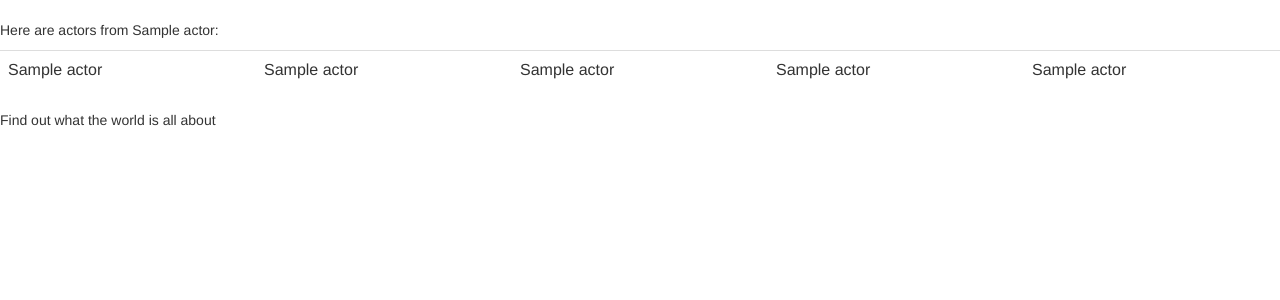
After one commit to annaruble/330final, a Flask app: template templates/movie.html in a window 1280 px wide. The commit adds this page. Shown: the top 300 px of the page. Run offline with Flask 2, Linux system fonts and the light colour scheme; the template is opened without the code that fills it: most values are stand-ins (such as "Sample title", 1, 10 or a date in 2020); some libraries are stand-ins or nearby versions.

Commit message:
Class Updates

```diff
--- a/run.py
+++ b/run.py
@@ -8,9 +8,9 @@ app = Flask(__name__)
 def hello():
     db = records.Database('postgresql://schuna05:@knuth.luther.edu/movies')
     res = db.query('select distinct country from release_date order by country')
-    res2 = db.query('select distinct year from release_date order by year')
+    res2 = db.query('select distinct year from release_date order by year desc')
 
-    res3 = OrderedDict([('Jan','Jan'),('Feb','Feb'),('Mar','Mar'),('Apr','Apr'),('May','May'),('June','June'),('July','July'),('Aug','Aug'),('Sep','Sep'),('Oct','Oct'),('Nov','Nov'),('Dec','Dec')])
+    res3 = OrderedDict([('None','None'),('Jan','Jan'),('Feb','Feb'),('Mar','Mar'),('Apr','Apr'),('May','May'),('June','June'),('July','July'),('Aug','Aug'),('Sep','Sep'),('Oct','Oct'),('Nov','Nov'),('Dec','Dec')])
     return render_template('index.html', countries=res,years=res2,months=res3 )
 
 @app.route('/processform')
@@ -20,9 +20,26 @@ def procform():
     monthx = request.args.get("month")
     res3 = {'Jan':1,'Feb':2,'Mar':3,'Apr':4,'May':5,'June':6,'July':7,'Aug':8,'Sep':9,'Oct':10,'Nov':11,'Dec':12}
     db = records.Database('postgresql://schuna05:@knuth.luther.edu/movies')
-    res = db.query('select * from release_date where country = :country and year = :year and month = :month limit 10', country = countryx, year =yearx, month = res3[monthx])
+    if monthx == "None" and yearx == "None":
+        res = db.query('select * from release_date where country = :country', country = countryx)
+    elif monthx == "None":
+        res = db.query('select * from release_date where country = :country and year = :year', country = countryx, year =yearx)
+    elif yearx == "None":
+        res = db.query('select * from release_date where country = :country and month = :month', country = countryx, month = res3[monthx])
+    else:
+        res = db.query('select * from release_date where country = :country and year = :year and month = :month', country = countryx, year =yearx, month = res3[monthx])
 
     return render_template('result.html', movress=res)
+
+@app.route('/rendermovie')
+def getMovieInfo():
+    moviex = request.args.get("movie")
+    #x = len(moviex)
+    db = records.Database('postgresql://schuna05:@knuth.luther.edu/movies')
+    res = db.query('select * from moviecast where title = :movie order by n', movie = moviex)
+
+
+    return render_template('movie.html',actors = res)
 
 
 
--- /dev/null
+++ b/templates/movie.html
@@ -0,0 +1,15 @@
+{% extends "base.html" %}
+{% block content %}
+<p> Here are actors from {{actors[0][1]}}:</p>
+<table class="table table-hover">
+    {% for actor in actors  %}
+    <tr>
+        <td> {{actor[2]}} </td>
+        <td> {{actor[3]}} </td>
+        <td> {{actor[4]}} </td>
+        <td> {{actor[5]}} </td>
+        <td> {{actor[6]}} </td>
+    </tr>
+    {% endfor %}
+</table>
+{% endblock %}
--- a/templates/result.html
+++ b/templates/result.html
@@ -4,7 +4,7 @@
 <table class="table table-hover">
     {% for movres in movress  %}
     <tr>
-        <td><a href=#> {{movres[0]}} </a></td>
+        <td id="{{movres[0]}}"><a href='/rendermovie?movie={{movres[0]}}'> {{movres[0]}} </a></td>
         <td> {{movres[1]}} </td>
         <td> {{movres[2]}} </td>
         <td> {{movres[5]}} </td>
```
Also changed, not shown: templates/index.html (+4 -3 lines).
